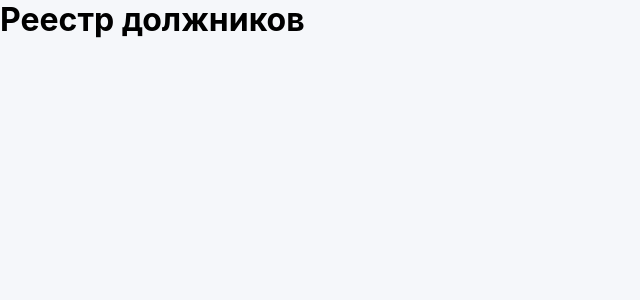
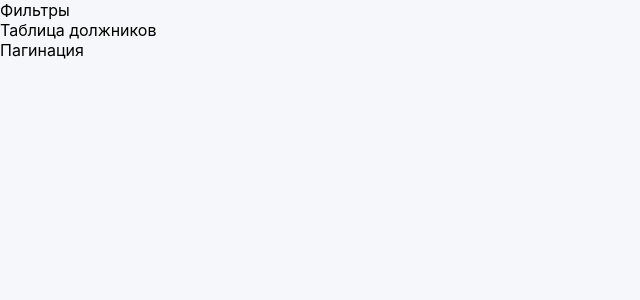
Before and after one commit to annbuch/debtors-registry, a React (Vite) app: page / in a window 1280 px wide. Shown: the top 300 px of the page, without its empty margins (0-640 px from the left). Built offline with nearby package versions, Linux system fonts and the light colour scheme.

Commit message:
feat: stucture

```diff
--- a/src/App.tsx
+++ b/src/App.tsx
@@ -1,5 +1,7 @@
+import DebtorsPage from "./pages/DebtorsPage/DebtorsPage";
+
 function App() {
-  return <h1>Реестр должников</h1>;
+    return <DebtorsPage />;
 }
 
 export default App;
--- /dev/null
+++ b/src/components/DebtorsTable/DebtorsTable.tsx
@@ -0,0 +1,9 @@
+function DebtorsTable() {
+    return (
+        <div>
+            Таблица должников
+        </div>
+    );
+}
+
+export default DebtorsTable;
--- /dev/null
+++ b/src/components/Filters/Filters.tsx
@@ -0,0 +1,9 @@
+function Filters() {
+    return (
+        <div>
+            Фильтры
+        </div>
+    );
+}
+
+export default Filters;
--- /dev/null
+++ b/src/components/Pagination/Pagination.tsx
@@ -0,0 +1,9 @@
+function Pagination() {
+    return (
+        <div>
+            Пагинация
+        </div>
+    );
+}
+
+export default Pagination;
--- /dev/null
+++ b/src/pages/DebtorsPage/DebtorsPage.tsx
@@ -0,0 +1,15 @@
+import Filters from "../../components/Filters/Filters";
+import DebtorsTable from "../../components/DebtorsTable/DebtorsTable";
+import Pagination from "../../components/Pagination/Pagination";
+
+function DebtorsPage() {
+    return (
+        <>
+            <Filters />
+            <DebtorsTable />
+            <Pagination />
+        </>
+    );
+}
+
+export default DebtorsPage;
```
Also changed, not shown: src/components/EmptyState/EmptyState.tsx (added, +9 -0 lines), src/components/ErrorState/ErrorState.tsx (added, +9 -0 lines), src/components/Loader/Loader.tsx (added, +9 -0 lines).
